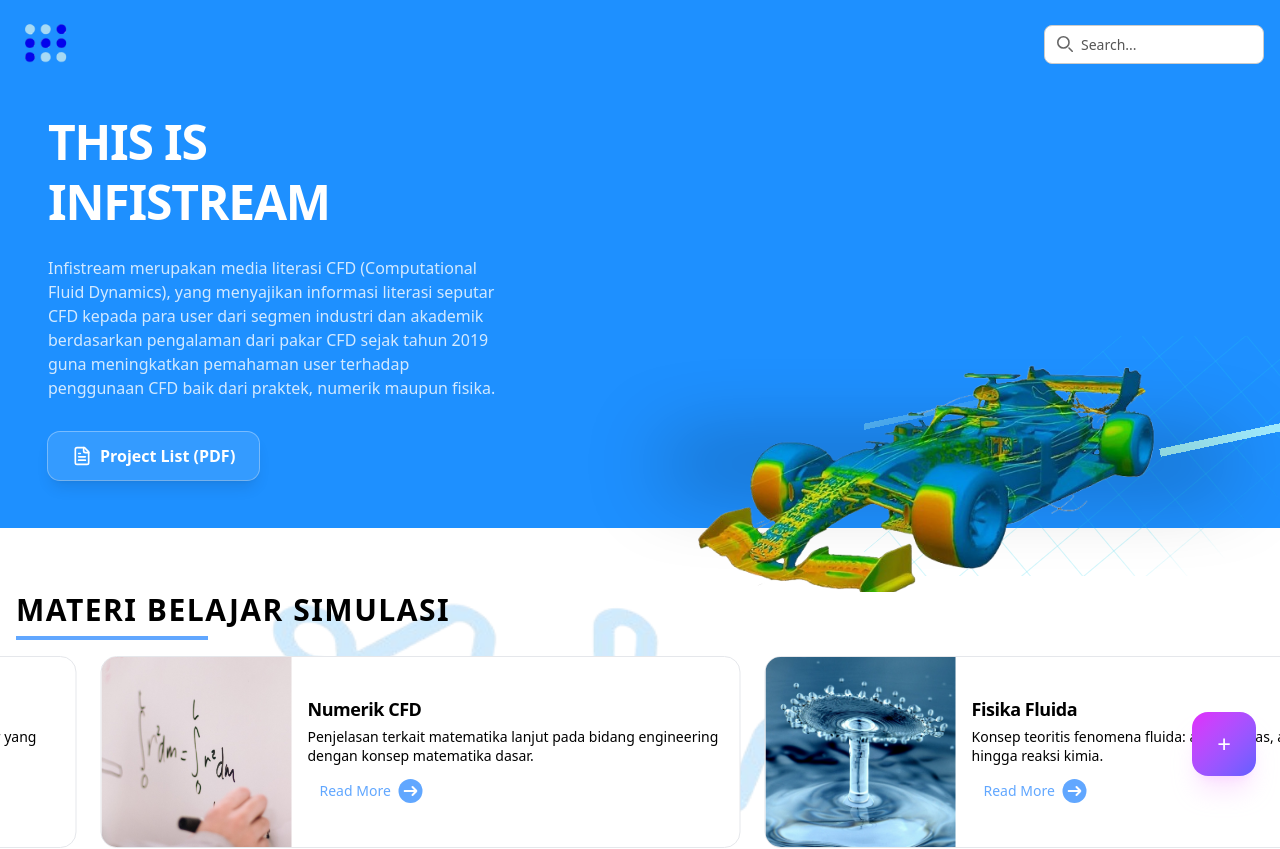
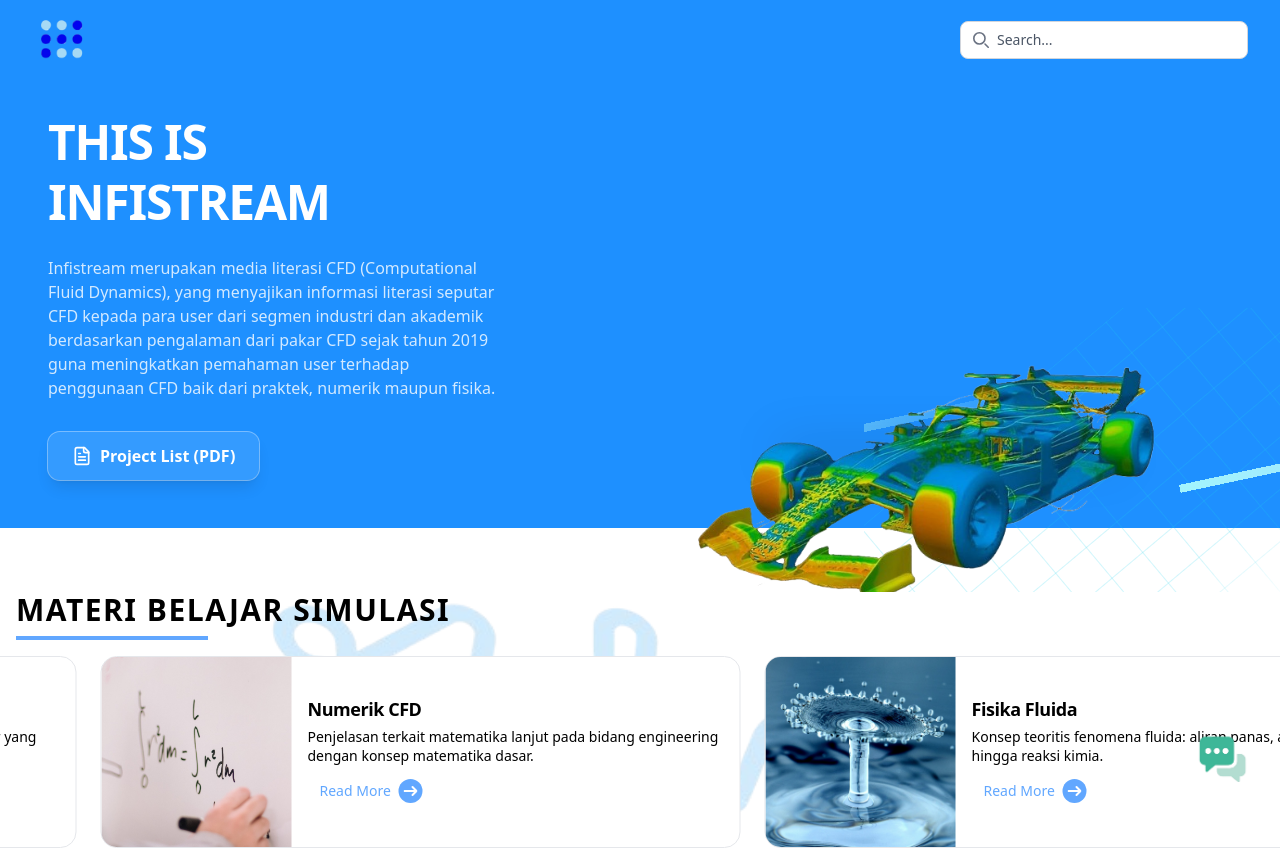
Before and after one commit to aatuuss/infistream, a React (Vite) app: page / in a window 1280 px wide. Shown: the top 849 px of the page. Built offline with nearby package versions, Linux system fonts and the light colour scheme.

Commit message:
responsifhalaman

```diff
--- a/src/components/ChatSelector.jsx
+++ b/src/components/ChatSelector.jsx
@@ -10,7 +10,7 @@
   const isChatOpen = openBot || openWA;
 
   return (
-    <div className="fixed bottom-6 right-6 z-50 flex flex-col items-end gap-3">
+    <div className="fixed bottom-4 right-6 z-50 flex flex-col items-end gap-3">
       {openBot && (
         <div className="relative">
           <Botchat embedded open={openBot} onClose={() => setOpenBot(false)} />
@@ -40,17 +40,22 @@
       {!isChatOpen && (
         <div className="relative">
           <button
-            onClick={() => setExpand((v) => !v)}
-            className="h-16 w-16 rounded-2xl bg-gradient-to-br from-fuchsia-500 to-indigo-500 text-white shadow-xl shadow-fuchsia-300/30 hover:shadow-fuchsia-400/40 hover:scale-110 active:scale-95 transition grid place-items-center text-2xl"
-            aria-label="Buka menu chat"
-          >
-            {expand ? "−" : "+"}
-          </button>
+  onClick={() => setExpand((v) => !v)}
+  className="h-16 w-16 rounded-2x text-white shadow-fuchsia-300/30 hover:shadow-fuchsia-400/40 hover:scale-110 active:scale-95 transition grid place-items-center"
+  aria-label="Buka menu chat"
+>
+  <img
+    src="/img/bot.png"
+    alt="Bot"
+    className="h-20 w-20 object-contain"
+  />
+</button>
+
 
           {expand && (
             <div className="absolute bottom-20 right-0 flex flex-col gap-3">
               <div className="flex items-center justify-end gap-2">
-                <span className="text-xs rounded-full bg-fuchsia-100 text-fuchsia-700 px-2 py-1">Botchat</span>
+                <span className="text-xs rounded-full bg-fuchsia-100 text-fuchsia-700 px-2 py-1">IMXBot</span>
                 <button
                   onClick={() => {
                     setOpenBot(true);
@@ -63,7 +68,7 @@
                 </button>
               </div>
               <div className="flex items-center justify-end gap-2">
-                <span className="text-xs rounded-full bg-emerald-100 text-emerald-700 px-2 py-1">WhatsApp</span>
+                <span className="text-xs rounded-full bg-emerald-100 text-emerald-700 px-2 py-1">Textme</span>
                 <button
                   onClick={() => {
                     setOpenWA(true);
--- a/src/components/Formula.jsx
+++ b/src/components/Formula.jsx
@@ -28,9 +28,9 @@
       <div className="absolute inset-x-0 bottom-0 h-16 bg-white" />
 
       <div className="relative z-10 grid items-center gap-12 py-20 md:py-24 lg:grid-cols-2 container mx-auto px-6 lg:px-12">
-        {/* Left content */}
+        {/* === Left content === */}
         <div className="space-y-6">
-          <h1 className="animate-on-scroll opacity-0 text-2xl font-extrabold font-sans leading-tight sm:text-5xl tracking-tight">
+          <h1 className="animate-on-scroll opacity-0 text-3xl font-extrabold font-sans leading-tight sm:text-5xl tracking-tight">
             <span className="block">THIS IS</span>
             <span className="block">INFISTREAM</span>
           </h1>
@@ -56,10 +56,19 @@
           </div>
         </div>
 
-        {/* Right visual composition */}
+        {/* === Right visual composition === */}
         <div className="relative mx-auto w-full max-w-xl flex justify-center">
-          {/* === Efek belakang mobil (SELALU AKTIF) === */}
-          <div className="pointer-events-none absolute left-[200px] top-60 z-0 h-60 w-[600px] overflow-hidden">
+         {/* Efek belakang mobil */}
+<div
+  className="
+    pointer-events-none absolute z-0 overflow-hidden
+    left-1/1 top-10 w-[360px] h-64   /* 🔥 mobile: mundur (lebih naik) */
+    sm:top-30 sm:w-[480px] sm:h-72   /* tablet */
+    md:left-[200px] md:top-53 md:w-[640px] md:h-85  /* desktop */
+    -translate-x-1/2 md:translate-x-0
+    scale-95 sm:scale-100
+  "
+>
   {/* Grid */}
   <div
     className="absolute inset-0 rotate-[-40deg] opacity-60"
@@ -74,64 +83,125 @@
     }}
   />
 
-            {/* Streaks berjalan terus */}
-            <div className="absolute left-0 right-0 top-6 h-1.5 rotate-[-12deg] bg-gradient-to-r from-cyan-300 via-cyan-200/70 to-transparent animate-[move_3s_linear_infinite]" />
+  {/* Streaks */}
+  <div className="absolute left-0 right-0 top-2 sm:top-8 md:top-12 h-2 rotate-[-12deg] bg-gradient-to-r from-cyan-300 via-cyan-200/70 to-transparent animate-[move_3s_linear_infinite]" />
   <div
-              className="absolute left-0 right-0 top-16 h-1.5 rotate-[-12deg] bg-gradient-to-r from-cyan-400 via-cyan-200/70 to-transparent animate-[move_3s_linear_infinite]"
+    className="absolute left-0 right-0 top-10 sm:top-20 md:top-28 h-2 rotate-[-12deg] bg-gradient-to-r from-cyan-400 via-cyan-200/70 to-transparent animate-[move_3s_linear_infinite]"
     style={{ animationDelay: "0.6s" }}
   />
   <div
-              className="absolute left-0 right-0 top-28 h-2 rotate-[-12deg] bg-gradient-to-r from-cyan-200 via-cyan-100/70 to-transparent animate-[move_3s_linear_infinite]"
+    className="absolute left-0 right-0 top-20 sm:top-32 md:top-44 h-2 rotate-[-12deg] bg-gradient-to-r from-cyan-200 via-cyan-100/70 to-transparent animate-[move_3s_linear_infinite]"
     style={{ animationDelay: "1.2s" }}
   />
 </div>
 
-          {/* Mobil (animasi scroll masuk) */}
-          <div className="animate-on-scroll opacity-0 delay-3 relative z-10">
+
+
+
+          {/* Mobil + Bayangan */}
+          <div className="animate-on-scroll opacity-0 delay-3 relative z-10 flex justify-center">
+           {/* Mobil Image */}
+<img
+  src="/img/f2.png"
+  alt="F1"
+  className="
+    relative z-10
+    w-[390px] h-[210px]
+    sm:w-[380px] sm:h-[280px]
+    md:w-[600px] md:h-[400px]
+    translate-y-20      /* 🔥 mobile lebih turun */
+    sm:translate-y-20   /* tablet tetap */
+    md:translate-y-48   /* desktop tetap */
+    object-contain
+  "
+  loading="lazy"
+/>
+
+
             {/* Bayangan elips */}
-            <div className="absolute bottom-4 w-[100%] h-8 bg-black/40 blur-2xl rounded-full" />
-
-            <img
-              src="img/f2.png"
-              alt="F1"
-              className="relative z-10 w-[400px] h-[400px] md:w-[600px] md:h-[400px] translate-y-10 md:translate-y-48 object-contain"
-              loading="lazy"
+            <div
+              className="
+                absolute
+                bottom-6 sm:bottom-8 md:bottom-10
+                left-1/2 -translate-x-1/2
+                w-[70%] h-2
+                sm:w-[65%] sm:h-2
+                md:w-[60%] md:h-2
+                bg-black/35 blur-xl rounded-full
+              "
             />
           </div>
         </div>
       </div>
 
-      {/* Animations */}
 <style>{`
-        @keyframes fade-up {
-          from { opacity: 0; transform: translateY(30px); }
-          to { opacity: 1; transform: translateY(0); }
+  /* --- Base (Mobile) --- */
+  @keyframes fade-zoom-up-mobile {
+    from { opacity: 0; transform: translateY(10px) scale(0.9); }
+    to { opacity: 1; transform: translateY(0) scale(1); }
   }
 
-        @keyframes zoom-in {
-          from { opacity: 0; transform: scale(0.85); }
-          to { opacity: 1; transform: scale(1); }
+  /* --- Tablet --- */
+  @keyframes fade-zoom-up-tablet {
+    from { opacity: 0; transform: translateY(25px) scale(0.9); }
+    to { opacity: 1; transform: translateY(0) scale(1); }
   }
 
-        @keyframes slide-in-right {
-          from { opacity: 0; transform: translateX(60px); }
-          to { opacity: 1; transform: translateX(0); }
+  /* --- Desktop --- */
+  @keyframes fade-zoom-up-desktop {
+    from { opacity: 0; transform: translateY(40px) scale(0.9); }
+    to { opacity: 1; transform: translateY(0) scale(1); }
   }
 
   .animate-on-scroll { transition: all 0.5s ease; }
   .animate-on-scroll.animate-visible { opacity: 1 !important; }
 
-        h1.animate-visible { animation: fade-up 0.8s ease-out forwards; }
-        p.animate-visible { animation: fade-up 0.9s ease-out forwards; }
-        .delay-1.animate-visible { animation-delay: 0.3s; }
-        .delay-2.animate-visible { animation: zoom-in 0.9s ease-out forwards; animation-delay: 0.6s; }
-        .delay-3.animate-visible { animation: slide-in-right 1s ease-out forwards; animation-delay: 0.8s; }
+  h1.animate-visible { animation: fade-up 0.6s ease-out forwards; }
+  p.animate-visible { animation: fade-up 0.7s ease-out forwards; }
+  .delay-1.animate-visible { animation-delay: 0.2s; }
+  .delay-2.animate-visible { animation: zoom-in 0.7s ease-out forwards; animation-delay: 0.4s; }
+
+  /* Default = mobile */
+  .delay-3.animate-visible {
+    animation: fade-zoom-up-mobile 0.9s ease-out forwards;
+    animation-delay: 0.6s;
+  }
+
+  /* Tablet override */
+  @media (min-width: 640px) {
+    .delay-3.animate-visible {
+      animation: fade-zoom-up-tablet 0.9s ease-out forwards;
+      animation-delay: 0.6s;
+    }
+  }
+
+  /* Desktop override */
+  @media (min-width: 1024px) {
+    .delay-3.animate-visible {
+      animation: fade-zoom-up-desktop 0.9s ease-out forwards;
+      animation-delay: 0.6s;
+    }
+  }
+
+  @keyframes fade-up {
+    from { opacity: 0; transform: translateY(5px); }
+    to { opacity: 1; transform: translateY(0); }
+  }
+  @keyframes zoom-in {
+    from { opacity: 0; transform: scale(0.9); }
+    to { opacity: 1; transform: scale(1); }
+  }
+  @keyframes slide-in-right {
+    from { opacity: 0; transform: translateX(20px); }
+    to { opacity: 1; transform: translateX(0); }
+  }
 
   @keyframes move {
     from { transform: translateX(-100%); }
     to { transform: translateX(100%); }
   }
 `}</style>
+
     </section>
   );
 }
--- a/src/components/Navbar.jsx
+++ b/src/components/Navbar.jsx
@@ -6,64 +6,27 @@
 
   return (
     <>
-      <nav
-        style={{
-          position: "fixed",
-          top: 0,
-          left: 0,
-          width: "100%",
-          backgroundColor: "#1E90FF",
-          // borderBottom: "1px solid #ccc",
-          zIndex: 50,
-          display: "flex",
-          justifyContent: "center",
-        }}
-      >
-        <div
-          style={{
-            maxWidth: "1280px",
-            width: "100%",
-            display: "flex",
-            alignItems: "center",
-            justifyContent: "space-between",
-            padding: "16px",
-          }}
-        >
+      <nav className="fixed top-0 left-0 w-full bg-[#1E90FF] z-50 flex justify-center ">
+        <div className="max-w-7xl w-full flex items-center justify-between px-4 py-3 md:px-8">
           {/* Logo */}
-          <a href="/" style={{ display: "flex", alignItems: "center" }}>
+          <a href="/" className="flex items-center">
             <img
               src="img/logo.png"
               alt="Infimechn Logo"
-              style={{ height: "56px", width: "auto" }}
+              className="h-12 w-auto md:h-14"
             />
           </a>
 
           {/* Bagian kanan */}
-          <div style={{ display: "flex", alignItems: "center", gap: "12px" }}>
+          <div className="flex items-center gap-3">
             {/* Tombol pencarian */}
             <button
               onClick={() => setIsModalOpen(true)}
               type="button"
-              style={{
-                display: "flex",
-                alignItems: "center",
-                width: "220px",
-                padding: "8px 12px",
-                fontSize: "14px",
-                color: "#555",
-                border: "1px solid #ccc",
-                borderRadius: "8px",
-                backgroundColor: "#fff",
-                cursor: "pointer",
-              }}
+              className="flex items-center w-40 sm:w-56 md:w-64 lg:w-72 px-3 py-2 text-sm text-gray-600 border border-gray-300 rounded-lg bg-white hover:bg-gray-100 transition"
             >
               <svg
-                style={{
-                  width: "16px",
-                  height: "16px",
-                  color: "#666",
-                  marginRight: "8px",
-                }}
+                className="w-4 h-4 text-gray-500 mr-2"
                 aria-hidden="true"
                 xmlns="http://www.w3.org/2000/svg"
                 fill="none"
@@ -77,7 +40,8 @@
                   d="m19 19-4-4m0-7A7 7 0 1 1 1 8a7 7 0 0 1 14 0Z"
                 />
               </svg>
-              Search...
+              <span className="hidden sm:inline">Search...</span>
+              <span className="sm:hidden">Search</span>
             </button>
           </div>
         </div>
```
Also changed, not shown: src/components/Portofolio.jsx (+20 -20 lines), public/img/bot.png (added). Lines whose indentation alone changed are shown as unchanged.
